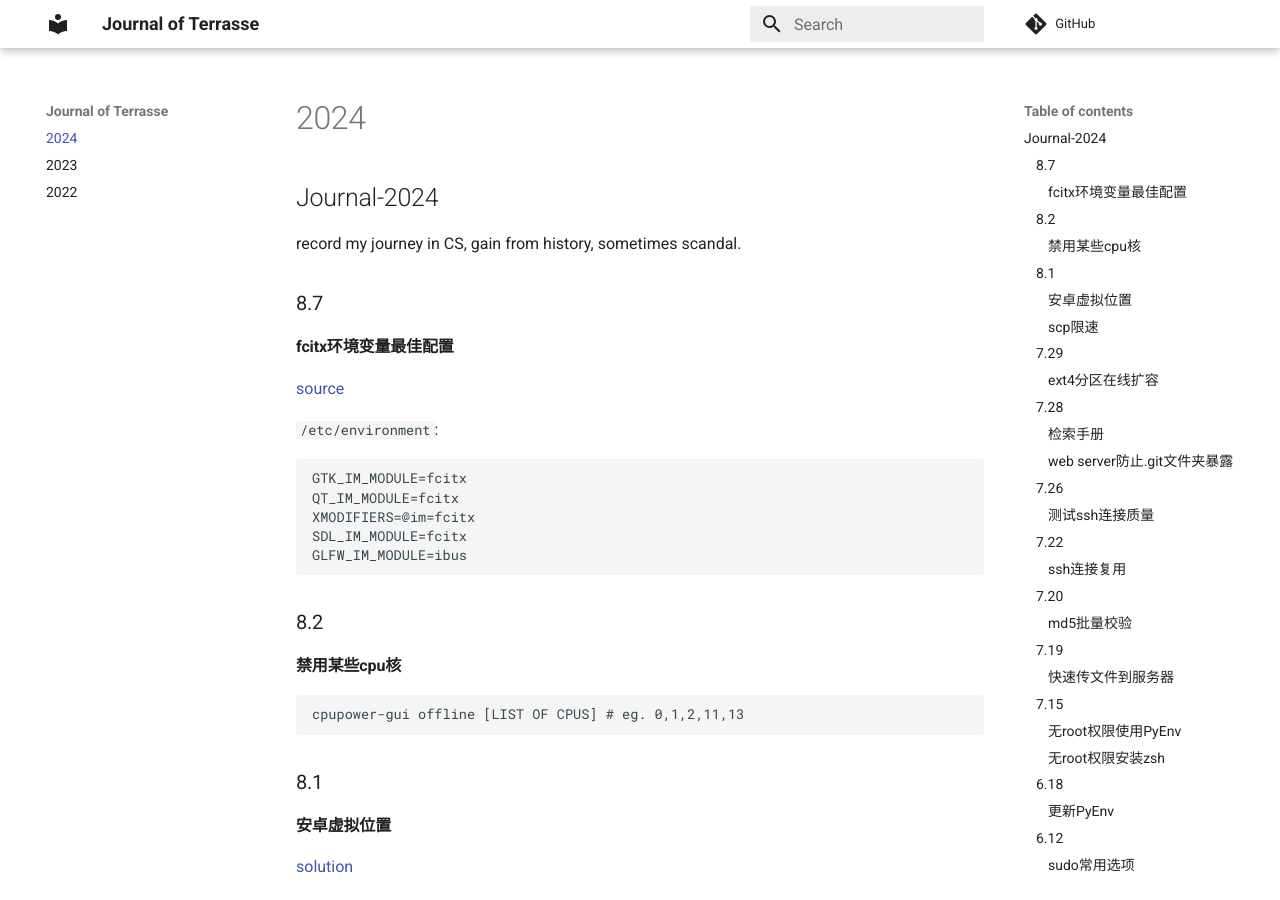
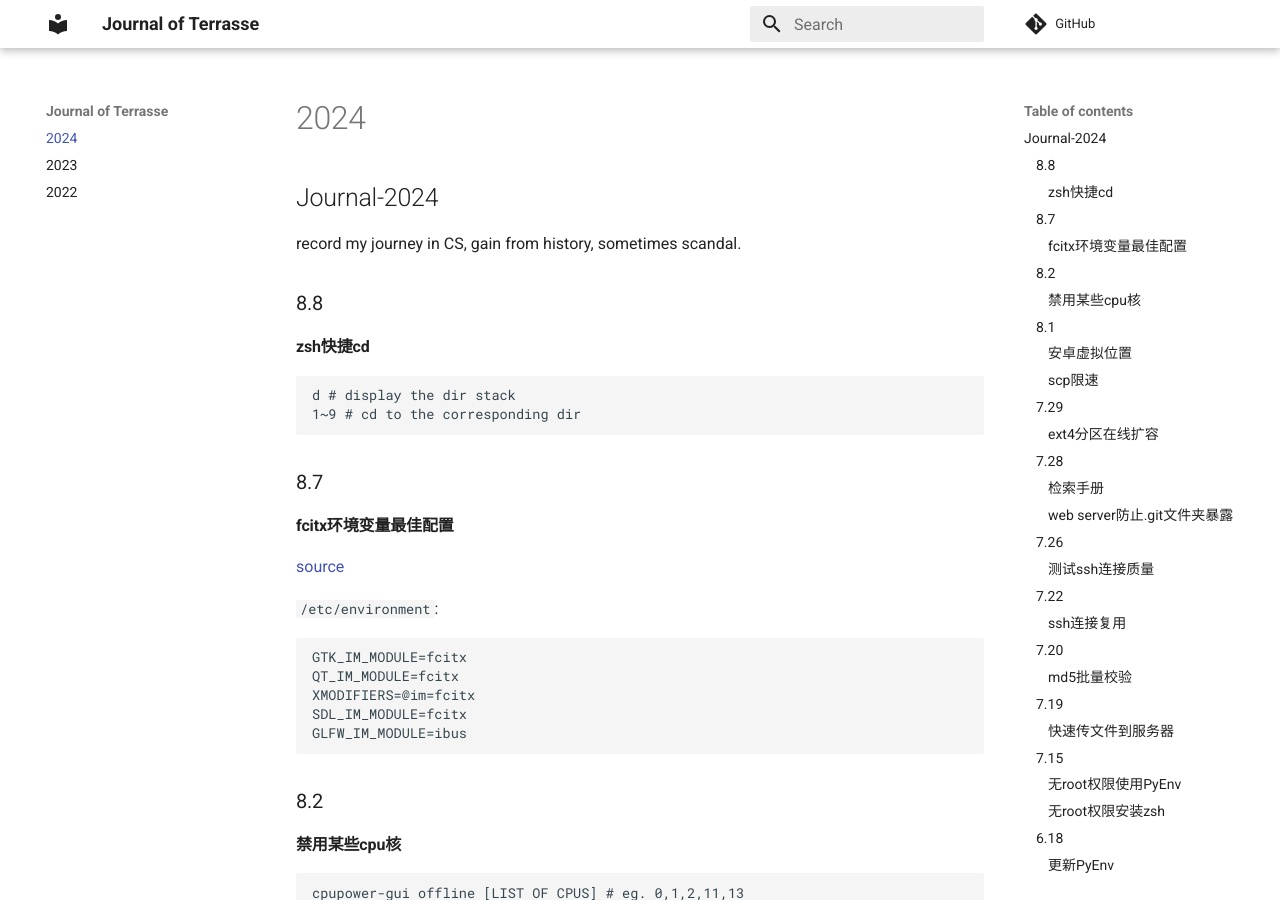
Before and after one commit to Jerry-Terrasse/journal, an MkDocs documentation site: the page built from docs/2024.md, in a window 1280 px wide and 900 px high. Built offline with MkDocs 1.6.1 and Material for MkDocs 9.7.7, drawn with Linux system fonts in a browser that asks for light colours; comment, search, counter and statistics services are not loaded.

Commit message:
update (Thu Aug  8 08:20:31 PM CST 2024)

````diff
--- a/docs/2024.md
+++ b/docs/2024.md
@@ -1,6 +1,15 @@
 ## Journal-2024
 
 record my journey in CS, gain from history, sometimes scandal.
+
+### 8.8
+
+#### zsh快捷cd
+
+```shell
+d # display the dir stack
+1~9 # cd to the corresponding dir
+```
 
 ### 8.7
 
````
